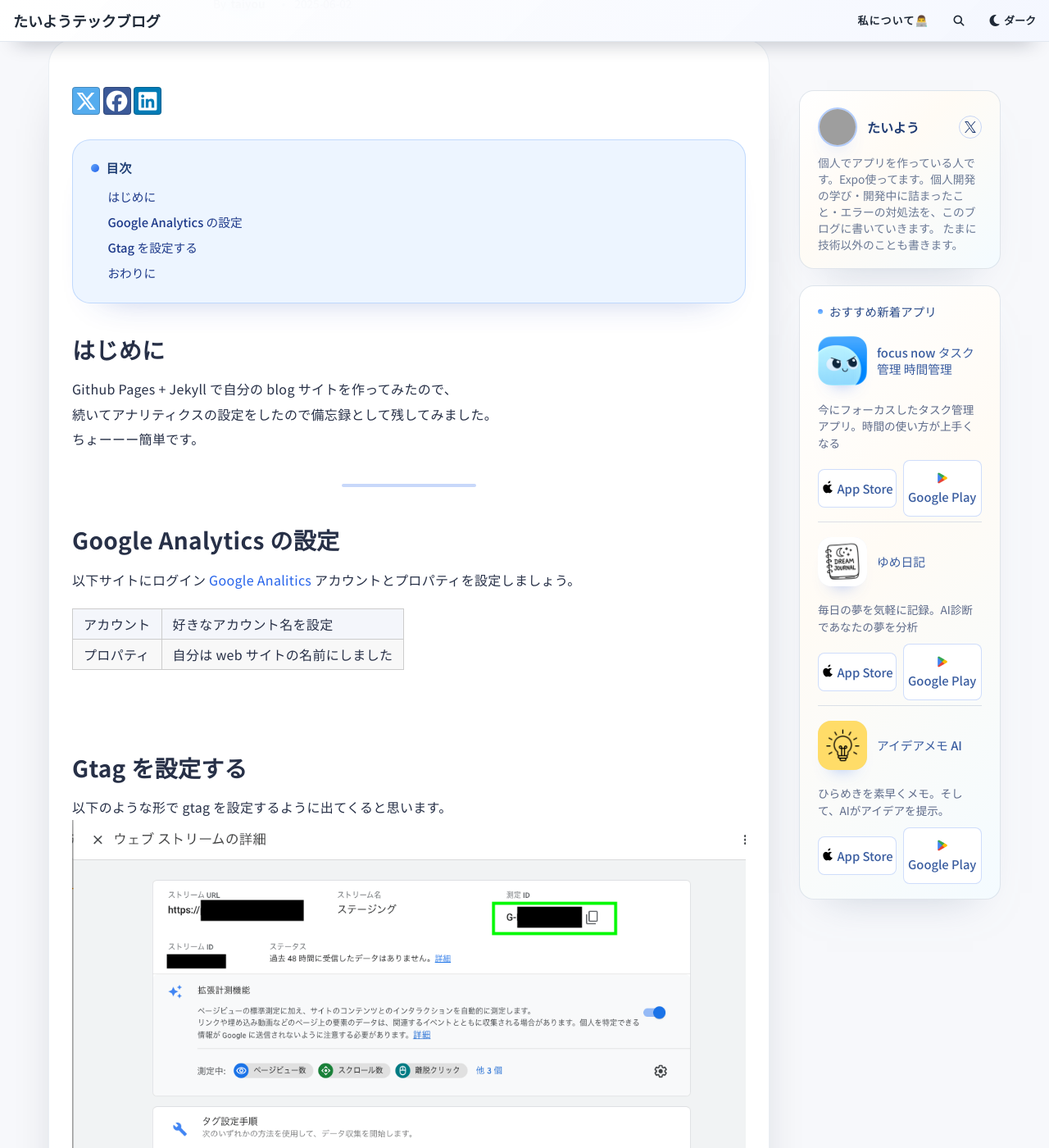
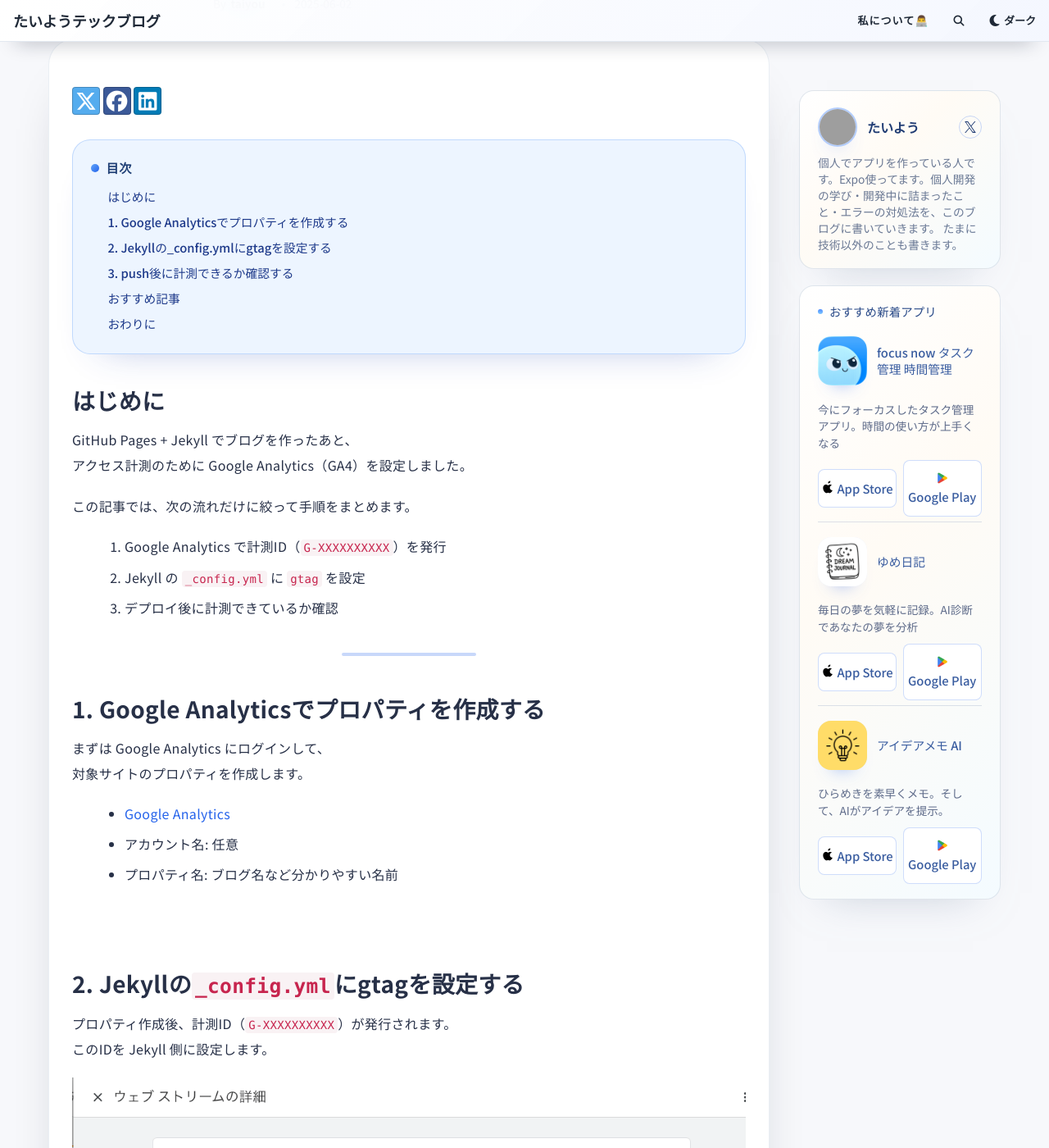
Before and after one commit to macha1316/beautiful-jekyll-master, a Jekyll site: the page built from _posts/2025-06-02-jekyll-analytics.md, in a window 1280 px wide and 1400 px high, scrolled down 270 px. Shown: the whole window at 82% size. Built offline with Jekyll 4.4.1, drawn with Linux system fonts in a browser that asks for light colours; comment, search, counter and statistics services are not loaded; some of the changed text lies outside the part shown; grey boxes are pictures that could not be loaded.

````diff
--- a/_posts/2025-06-02-jekyll-analytics.md
+++ b/_posts/2025-06-02-jekyll-analytics.md
@@ -1,61 +1,80 @@
 ---
 layout: post
-title: GitHub Pages × JekyllにGoogle Analyticsをつける
-subtitle: "JekyllブログにGoogle Analyticsを設定する手順メモ"
-description: "GitHub Pages × Jekyllで作ったブログにGoogle Analyticsを設定する流れを、備忘録としてわかりやすくまとめました。"
+title: "GitHub Pages × JekyllにGoogle Analyticsを設定する手順"
+subtitle: "計測IDを設定して公開ブログのアクセス計測を始める"
+description: "GitHub Pages × JekyllブログにGoogle Analytics（GA4）を設定する手順をまとめました。計測IDの発行から _config.yml の反映、計測確認までを短く解説します。"
 cover-img: /assets/img/header.png
 thumbnail-img: /assets/img/GitHub.png
 share-img: /assets/img/GitHub.png
-tags: [Jekyll]
+tags: [Jekyll, GitHub Pages, Google Analytics]
 category: errlog
 author: taiyou
 ---
 
 ## はじめに
 
-Github Pages + Jekyll で自分の blog サイトを作ってみたので、
-続いてアナリティクスの設定をしたので備忘録として残してみました。
-ちょーーー簡単です。
+GitHub Pages + Jekyll でブログを作ったあと、
+アクセス計測のために Google Analytics（GA4）を設定しました。
+
+この記事では、次の流れだけに絞って手順をまとめます。
+
+1. Google Analytics で計測ID（`G-XXXXXXXXXX`）を発行
+2. Jekyll の `_config.yml` に `gtag` を設定
+3. デプロイ後に計測できているか確認
 
 ---
 
-## Google Analytics の設定
+## 1. Google Analyticsでプロパティを作成する
 
-以下サイトにログイン
-[Google Analitics](https://developers.google.com/analytics?hl=ja)
-アカウントとプロパティを設定しましょう。
+まずは Google Analytics にログインして、
+対象サイトのプロパティを作成します。
 
-アカウント| 好きなアカウント名を設定
-プロパティ| 自分は web サイトの名前にしました
+- [Google Analytics](https://analytics.google.com/)
+- アカウント名: 任意
+- プロパティ名: ブログ名など分かりやすい名前
 
 <br>
 
-## Gtag を設定する
+## 2. Jekyllの`_config.yml`にgtagを設定する
 
-以下のような形で gtag を設定するように出てくると思います。
-![gtag](/assets/img/2025-06-02/gtag.png)
+プロパティ作成後、計測ID（`G-XXXXXXXXXX`）が発行されます。
+このIDを Jekyll 側に設定します。
+
+![Google Analyticsで計測IDを確認する画面](/assets/img/2025-06-02/gtag.png)
 
 <br>
 
-Jekyll では`_config.yml`に設定するだけで勝手に内部で設定してくれます。
-`_config.yml`内で gtag で検索します。
+Jekyll では `_config.yml` に設定するだけで gtag を反映できます。
+`_config.yml` 内で `gtag` を検索します。
 
-![gtag2](/assets//img//2025-06-02/gtag2.png)
+![Jekyllの_config.ymlにgtagを設定する例](/assets/img/2025-06-02/gtag2.png)
 
-```
+```yaml
 #gtag: "G-XXXXXXXXXX"
 ```
 
-ここに自身の Gtag を設定してください。
+コメントアウトを外して、自分の計測IDを設定してください。
 
 <br>
-あとは commit -> push で再デプロイされるのを待ちます!
 
-![gtag3](/assets//img//2025-06-02/gtag3.png)
-ちゃんと情報が取得されました 👏
+## 3. push後に計測できるか確認する
+
+`commit -> push` で GitHub Pages が再デプロイされたら、
+Google Analytics のリアルタイム画面でアクセスが入るか確認します。
+
+![Google Analyticsのリアルタイム計測確認](/assets/img/2025-06-02/gtag3.png)
+
+計測できていれば設定完了です。
+
+## おすすめ記事
+
+- [GitHub Pages × Jekyllでブログを立ち上げる手順]({% post_url 2025-06-02-github-jekyll %})
+- [Jekyllサイトにsitemap.xmlを設定したときのメモ]({% post_url 2026-02-15-set-sitemap-jekyll-trouble %})
 
 ## おわりに
 
-その他の記事もぜひご覧ください！
+GitHub Pages + Jekyll で運用しているなら、
+まずは GA4 の計測導入だけでも入れておくと改善の判断がしやすくなります。
+その他の記事もぜひご覧ください。
 
 **お問い合わせ:** hiromacha1116@icloud.com
````
Also changed, not shown: _posts/2026-02-16-codex-skills-hands-on.md (added, +194 -0 lines), assets/img/2026-02-17/1.png (added), assets/img/2026-02-17/2.png (added), assets/img/2026-02-17/4.png (added), assets/img/2026-02-17/5.png (added), assets/img/codex.jpeg (added), 1 other file.
